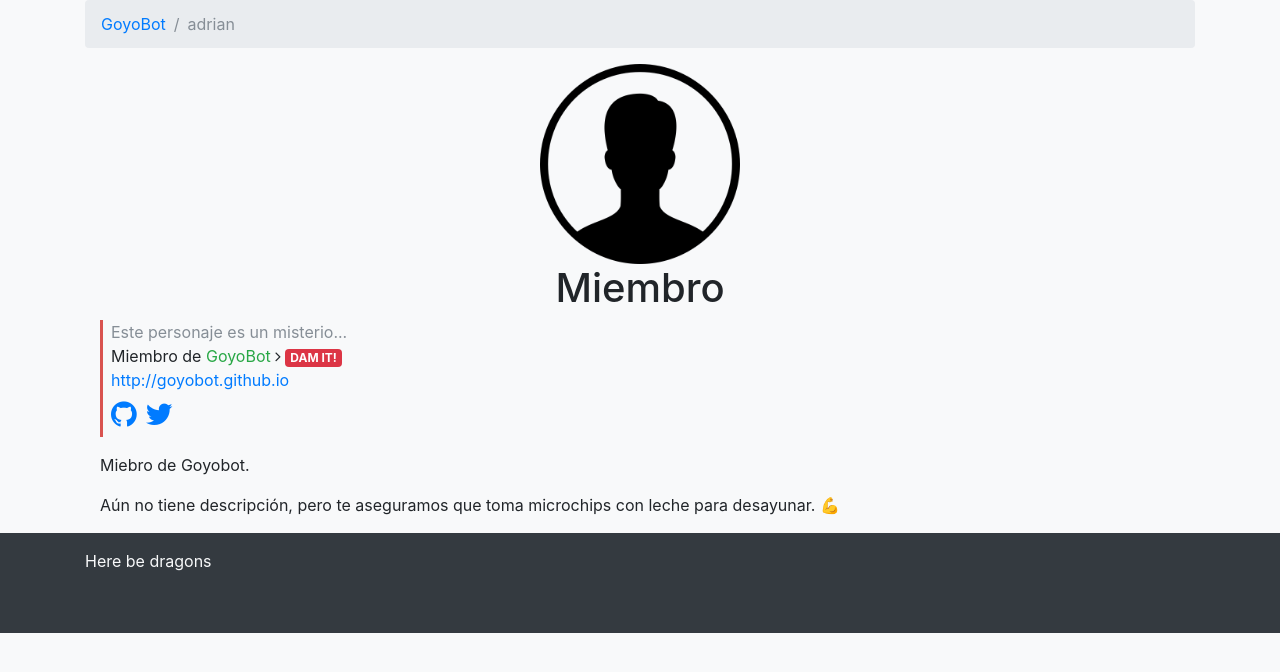
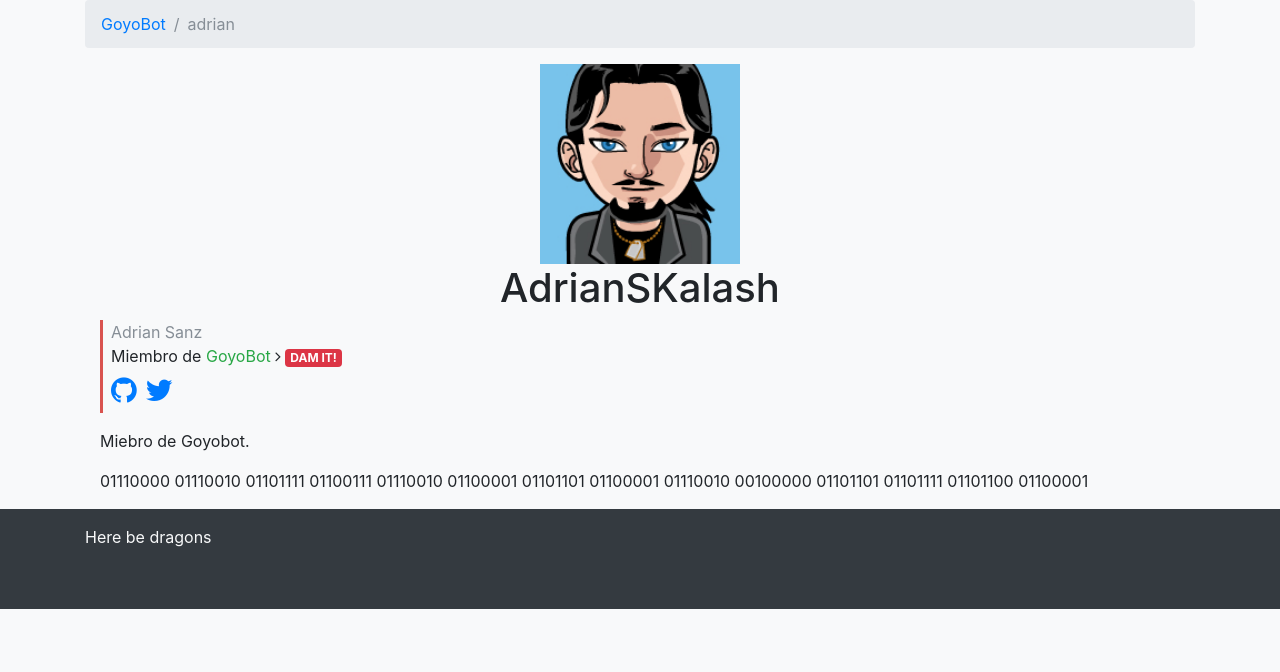
Before and after one commit to GoyoBot/goyobot.github.io, a Jekyll site: the page built from _authors/adrian.md, in a window 1280 px wide. Shown: the top 672 px of the page. Built offline with Jekyll 4.4.1, drawn with Linux system fonts in a browser that asks for light colours; nearby versions of some CDN libraries.

Commit message:
Update adrian.md

```diff
--- a/_authors/adrian.md
+++ b/_authors/adrian.md
@@ -6,14 +6,14 @@
 author_id: adrian     # Your `author:` in posts
 
 # Author info - edit this at any time
-shortname: Miembro
-fullname: Este personaje es un misterio...
-website: http://goyobot.github.io
-github: goyobot
-twitter: goyobot
-icon: assets/img/members/default.png
+shortname: AdrianSKalash
+fullname: Adrian Sanz
+website:
+github: sanmorad
+twitter: AdrianSKalash
+icon: assets/img/members/adrian.png
 ---
 
 Miebro de Goyobot.
 
-Aún no tiene descripción, pero te aseguramos que toma microchips con leche para desayunar. 💪
+01110000 01110010 01101111 01100111 01110010 01100001 01101101 01100001 01110010 00100000 01101101 01101111 01101100 01100001
```
